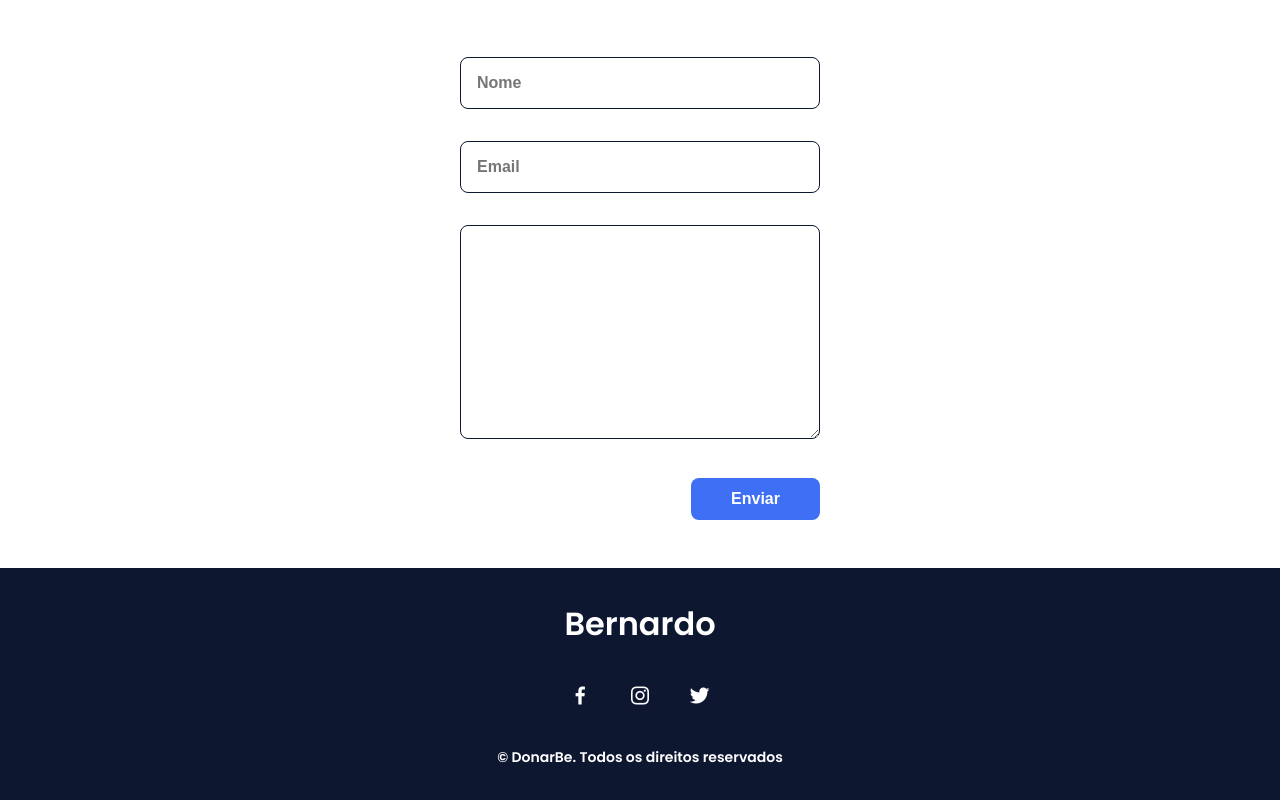
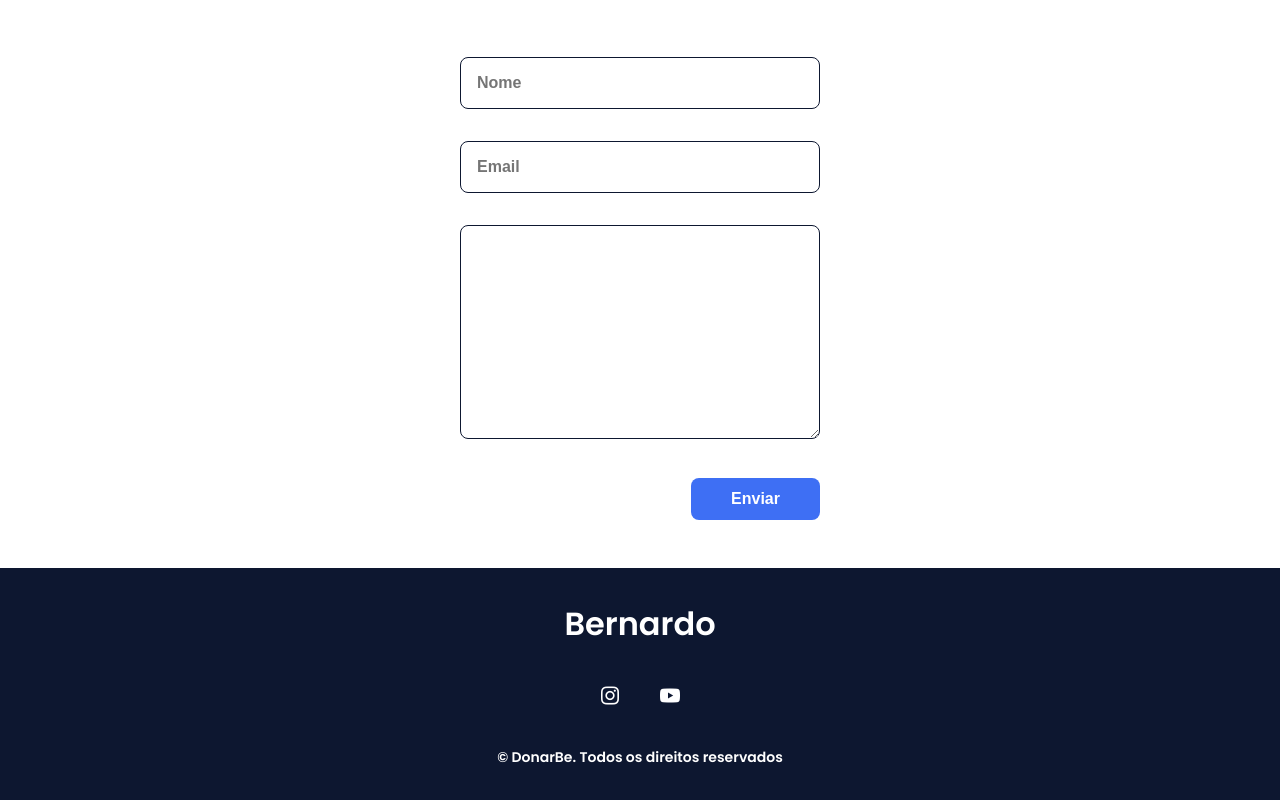
Before and after one commit to BeMRib/BernardoShowcaseV.1.0.2, a plain HTML site: page index.html in a window 1280 px wide. Shown: the part 2814-3614 px from the top of the page. Drawn offline with nearby package versions, Linux system fonts and the light colour scheme.

Commit message:
Atualização De contatct
Adicionei o instagram e Youtube

```diff
--- a/index.html
+++ b/index.html
@@ -196,9 +196,8 @@
     <footer class="footer">
         <p class="footer__title">Bernardo</p>
         <div class="footer__social">
-            <a href="#" class="footer__icon"><i class='bx bxl-facebook'></i></a>
-            <a href="#" class="footer__icon"><i class='bx bxl-instagram'></i></a>
-            <a href="#" class="footer__icon"><i class='bx bxl-twitter'></i></a>
+            <a href="https://www.instagram.com/_Donarbe" class="footer__icon"><i class='bx bxl-instagram'></i></a>
+            <a href="https://www.youtube.com/donarbe" class="footer__icon"><i class='bx bxl-youtube'></i></a>
         </div>
         <p class="footer__copy">&#169; DonarBe. Todos os direitos reservados</p>
     </footer>
```
